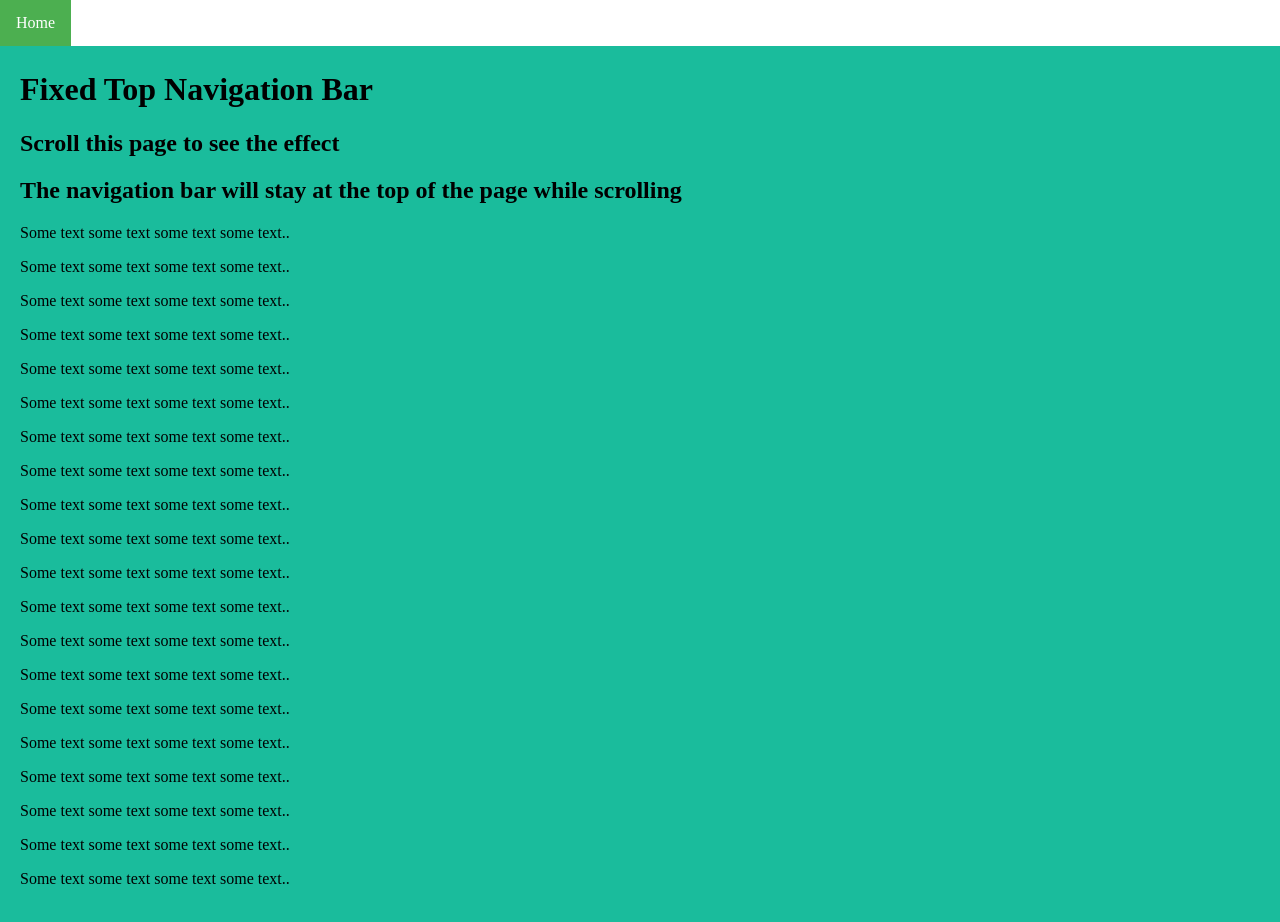
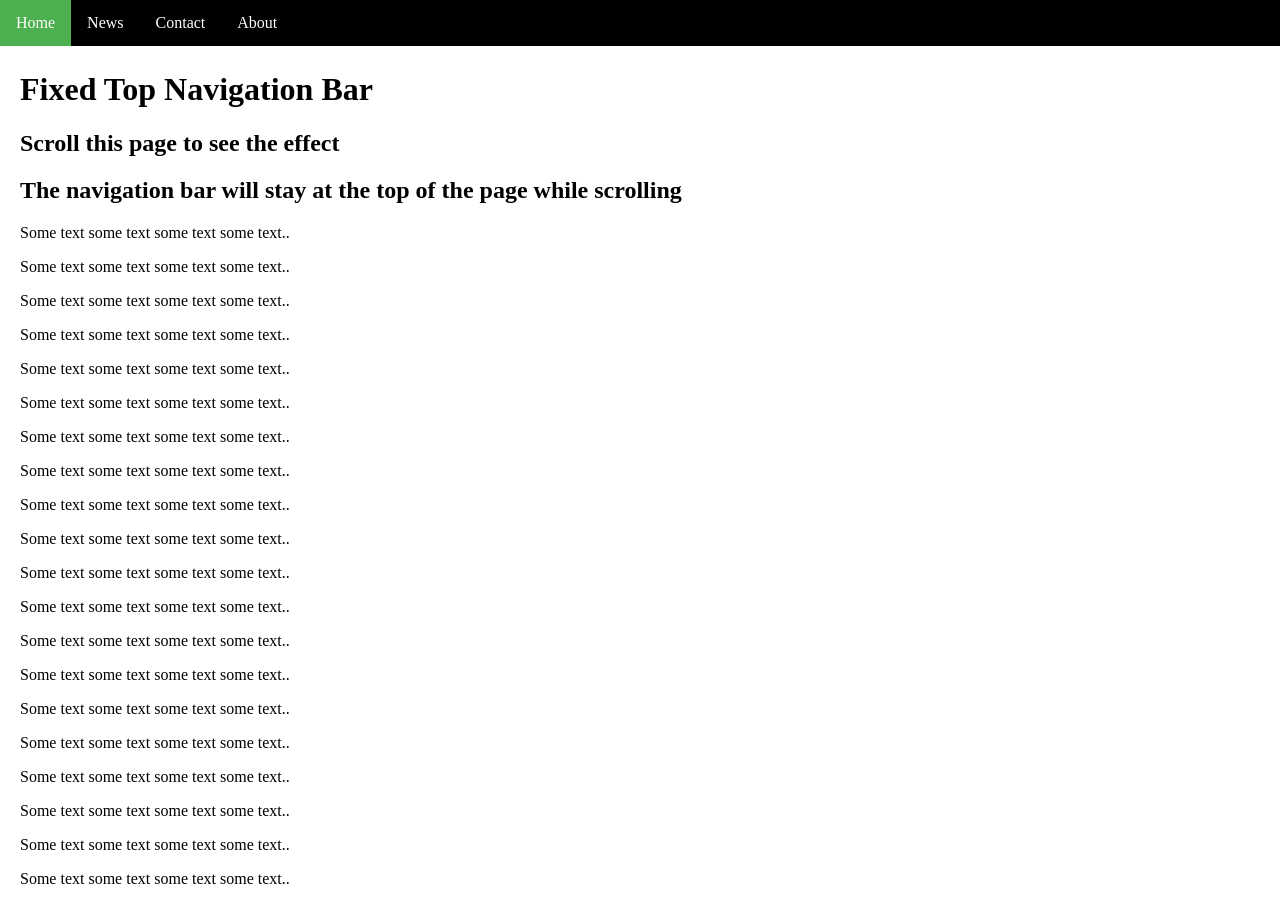
Before and after one commit to Belickade/AdrenalineDocs, a plain HTML site: page index.html in a window 1280 px wide. Shown: the top 922 px of the page. Drawn offline with Linux system fonts and the light colour scheme.

Commit message:
Update index.html

```diff
--- a/index.html
+++ b/index.html
@@ -9,7 +9,7 @@ ul {
   margin: 0;
   padding: 0;
   overflow: hidden;
-  background-color: White;
+  background-color: black;
   position: fixed;
   top: 0;
   width: 100%;
@@ -45,7 +45,7 @@ li a:hover:not(.active) {
   <li><a href="#about">About</a></li>
 </ul>
 
-<div style="padding:20px;margin-top:30px;background-color:#1abc9c;height:1500px;">
+<div style="padding:20px;margin-top:30px;background-color:white;height:1500px;">
   <h1>Fixed Top Navigation Bar</h1>
   <h2>Scroll this page to see the effect</h2>
   <h2>The navigation bar will stay at the top of the page while scrolling</h2>
```
